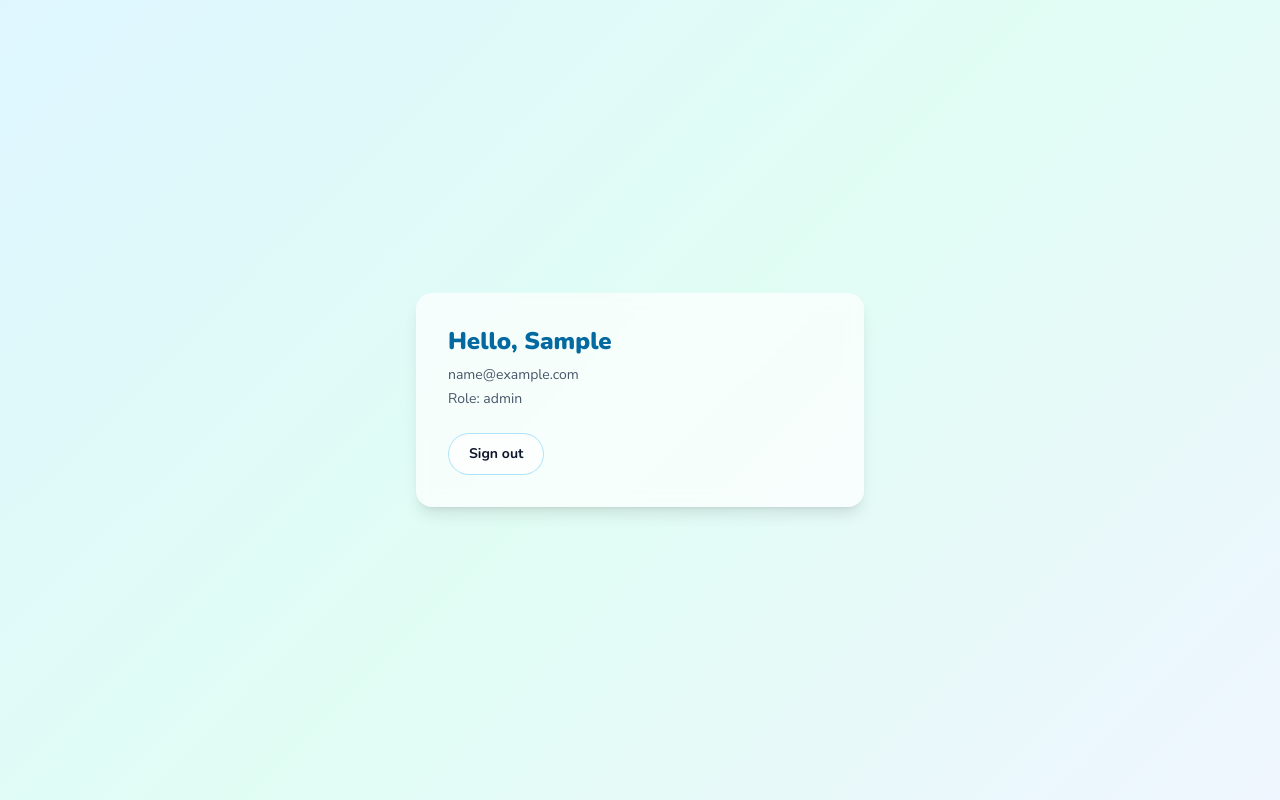
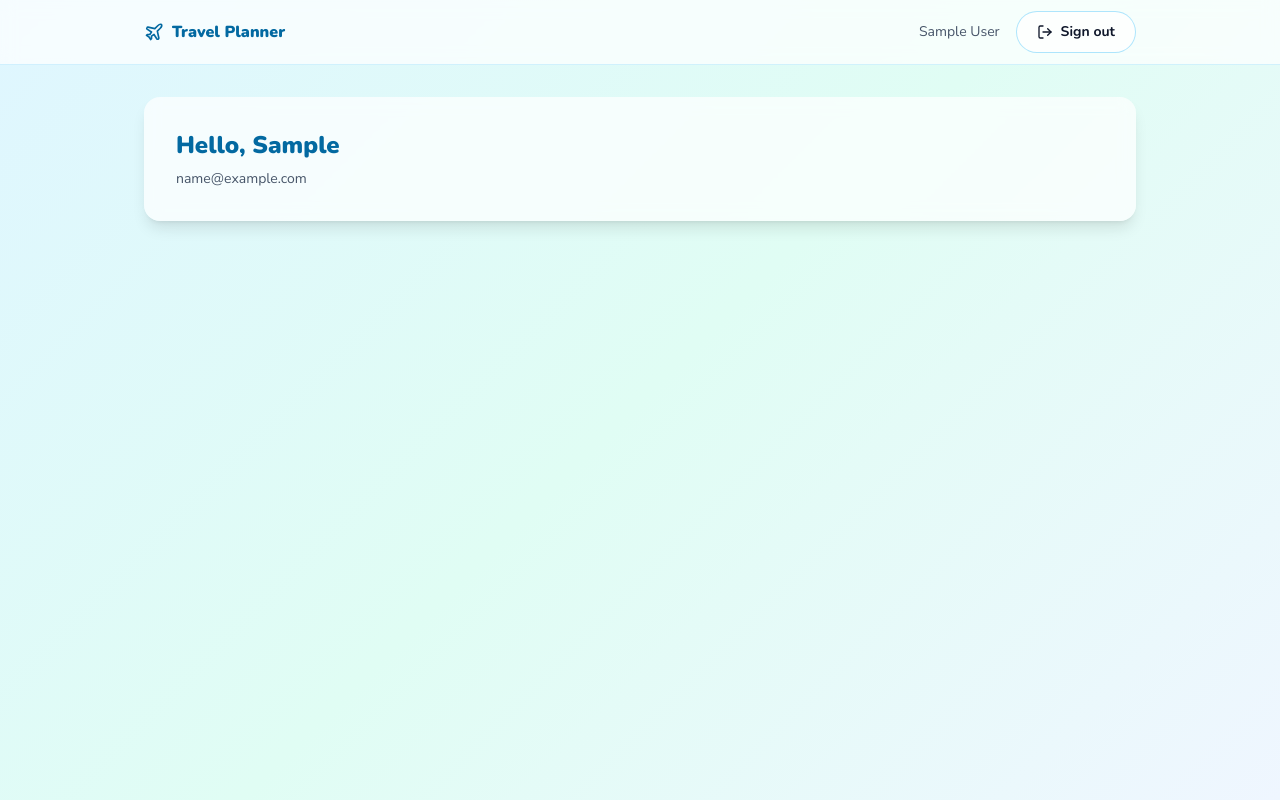
Before and after one commit to ssejmjanovic/Web2-Project, a React (Vite) app in the folder frontend/: page /dashboard in a window 1280 px wide. Built offline with nearby package versions, Linux system fonts and the light colour scheme; sample sign-in values are in the browser's storage.

Commit message:
feat: add layout with navigation and admin route guard

```diff
--- a/frontend/src/App.tsx
+++ b/frontend/src/App.tsx
@@ -1,5 +1,8 @@
 import { BrowserRouter, Navigate, Route, Routes } from 'react-router-dom';
+import { AdminRoute } from './components/AdminRoute';
+import { Layout } from './components/Layout';
 import { ProtectedRoute } from './components/ProtectedRoute';
+import { AdminDashboard } from './pages/AdminDashboard';
 import { Dashboard } from './pages/Dashboard';
 import { Login } from './pages/Login';
 import { Register } from './pages/Register';
@@ -9,16 +12,29 @@ function App() {
     <BrowserRouter>
       <Routes>
         <Route path="/login" element={<Login />} />
+        <Route path="/register" element={<Register />} />
 
         <Route
           path="/dashboard"
           element={
             <ProtectedRoute>
-              <Dashboard />
+              <Layout>
+                <Dashboard />
+              </Layout>
             </ProtectedRoute>
           }
         />
-        <Route path="/register" element={<Register />} />
+
+        <Route
+          path="/admin"
+          element={
+            <AdminRoute>
+              <Layout>
+                <AdminDashboard />
+              </Layout>
+            </AdminRoute>
+          }
+        />
 
         <Route path="*" element={<Navigate to="/dashboard" replace />} />
       </Routes>
--- /dev/null
+++ b/frontend/src/components/AdminRoute.tsx
@@ -0,0 +1,17 @@
+import { Navigate } from 'react-router-dom';
+import type { ReactNode } from 'react';
+import { useAuth } from '../hooks/useAuth';
+
+export function AdminRoute({ children }: { children: ReactNode }) {
+  const { user, isAdmin } = useAuth();
+
+  if (!user) {
+    return <Navigate to="/login" replace />;
+  }
+
+  if (!isAdmin) {
+    return <Navigate to="/dashboard" replace />;
+  }
+
+  return <>{children}</>;
+}
--- /dev/null
+++ b/frontend/src/components/Layout.tsx
@@ -0,0 +1,54 @@
+import type { ReactNode } from 'react';
+import { Link, useNavigate } from 'react-router-dom';
+import { LogOut, Plane, ShieldCheck } from 'lucide-react';
+import { useAuth } from '../hooks/useAuth';
+import { Button } from './ui/Button';
+
+export function Layout({children}: {children: ReactNode}) {
+    const {user, isAdmin, logout} = useAuth();
+    const navigate = useNavigate();
+
+    const handleLogout = () => {
+        logout();
+        navigate('/login');
+    };
+
+    return (
+    <div className="min-h-screen">
+      <header className="sticky top-0 z-10 bg-white/70 backdrop-blur border-b border-sky-aero/20">
+        <div className="max-w-5xl mx-auto px-4 h-16 flex items-center justify-between gap-4">
+          <Link
+            to="/dashboard"
+            className="flex items-center gap-2 font-display font-black text-sky-deep"
+          >
+            <Plane className="w-5 h-5" />
+            Travel Planner
+          </Link>
+
+          <nav className="flex items-center gap-4">
+            {isAdmin && (
+              <Link
+                to="/admin"
+                className="flex items-center gap-1.5 text-sm font-bold text-ink-light hover:text-sky-deep"
+              >
+                <ShieldCheck className="w-4 h-4" />
+                Admin
+              </Link>
+            )}
+
+            <span className="hidden sm:inline text-sm text-ink-light">
+              {user?.firstName} {user?.lastName}
+            </span>
+
+            <Button variant="secondary" onClick={handleLogout} className="px-3 py-1.5">
+              <LogOut className="w-4 h-4" />
+              Sign out
+            </Button>
+          </nav>
+        </div>
+      </header>
+
+      <main className="max-w-5xl mx-auto px-4 py-8">{children}</main>
+    </div>
+  );
+}
--- /dev/null
+++ b/frontend/src/pages/AdminDashboard.tsx
@@ -0,0 +1,10 @@
+export function AdminDashboard() {
+  return (
+    <div className="bg-white/70 backdrop-blur rounded-2xl shadow-lg p-8">
+      <h1 className="font-display text-2xl font-black text-sky-deep mb-2">
+        Administration
+      </h1>
+      <p className="text-sm text-ink-light">User management comes in Stage 8.</p>
+    </div>
+  );
+}
--- a/frontend/src/pages/Dashboard.tsx
+++ b/frontend/src/pages/Dashboard.tsx
@@ -1,24 +1,14 @@
-import { Button } from '../components/ui/Button';
 import { useAuth } from '../hooks/useAuth';
 
 export function Dashboard() {
-  const { user, isAdmin, logout } = useAuth();
+  const { user } = useAuth();
 
   return (
-    <div className="min-h-screen flex items-center justify-center p-6">
-      <div className="w-full max-w-md bg-white/70 backdrop-blur rounded-2xl shadow-lg p-8">
-        <h1 className="font-display text-2xl font-black text-sky-deep mb-2">
-          Hello, {user?.firstName}
-        </h1>
-        <p className="text-sm text-ink-light mb-1">{user?.email}</p>
-        <p className="text-sm text-ink-light mb-6">
-          Role: {user?.role} {isAdmin && '(admin)'}
-        </p>
-
-        <Button variant="secondary" onClick={logout}>
-          Sign out
-        </Button>
-      </div>
+    <div className="bg-white/70 backdrop-blur rounded-2xl shadow-lg p-8">
+      <h1 className="font-display text-2xl font-black text-sky-deep mb-2">
+        Hello, {user?.firstName}
+      </h1>
+      <p className="text-sm text-ink-light">{user?.email}</p>
     </div>
   );
 }
```
